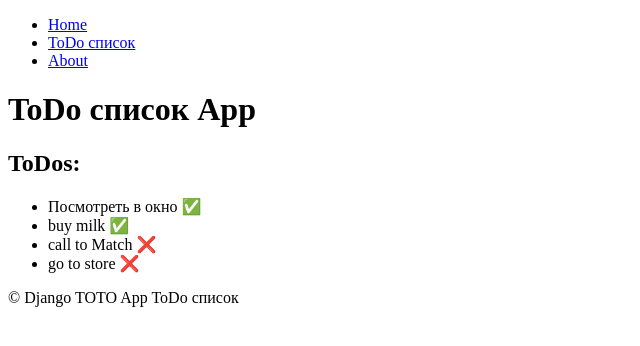
After one commit to oleksdev2/django-todo-project, a Django app: page /todos/ in a window 1280 px wide. The commit adds this page. Shown: the top 346 px of the page, without its empty margins (0-640 px from the left). Run offline with Django 5.2, Linux system fonts and the light colour scheme; data comes from the database, SQL or seed files in the repository; both versions use the stored data as it was after the commit.

Commit message:
Views - часть 1

```diff
--- a/templates/base.html
+++ b/templates/base.html
@@ -18,6 +18,8 @@
 
 <footer>
   &copy; Django TOTO App
+  {% block footer %}
+  {% endblock %}
 </footer>
 
 </body>
--- a/templates/components/navbar.html
+++ b/templates/components/navbar.html
@@ -1,6 +1,7 @@
 <nav>
   <ul>
-    <li><a href="#">Home</a></li>
+    <li><a href="{% url 'index' %}">Home</a></li>
+    <li><a href="{% url 'todo_list:index' %}">ToDo список</a></li>
     <li><a href="#">About</a></li>
   </ul>
 </nav>
--- a/todo_list/apps.py
+++ b/todo_list/apps.py
@@ -5,3 +5,4 @@ class TodoListConfig(AppConfig):
     default_auto_field = 'django.db.models.BigAutoField'
     name = 'todo_list'
     verbose_name = "Список ToDo"
+    #label = 'todo_list'  # в видео 3 объяснение где-то с 40 минуты
--- a/todo_list/models.py
+++ b/todo_list/models.py
@@ -3,6 +3,7 @@ from django.db import models
 class ToDoItem(models.Model):
 
     class Meta:
+        ordering = ('-id',)
         verbose_name = "Элемент ToDo"
         verbose_name_plural = "Элементы ToDo"
 
--- /dev/null
+++ b/todo_list/templates/todo_list/base.html
@@ -0,0 +1,5 @@
+{% extends 'base.html' %}
+
+{% block footer %}
+	ToDo список
+{% endblock %}
--- /dev/null
+++ b/todo_list/templates/todo_list/index.html
@@ -0,0 +1,24 @@
+{% extends 'todo_list/base.html' %}
+
+{% block title %}
+	ToDo список App
+{% endblock %}
+
+{% block body %}
+	<h1>ToDo список App</h1>
+  <h2>ToDos:</h2>
+  <ul>
+    {# {% for todo_item in todo_items %}  #}  {% comment %} комментарий многострочный {% endcomment %}
+    {% for todo_item in object_list %}
+    	<li>
+        {{ todo_item.title }}
+        {% if todo_item.done %}
+          ✅
+        {% else %}
+          ❌
+        {% endif %}
+      </li>
+    {% endfor %}
+
+  </ul>
+{% endblock %}
--- /dev/null
+++ b/todo_list/urls.py
@@ -0,0 +1,14 @@
+from django.urls import path
+from django.views.generic import TemplateView
+
+# вместо from .views import index_view, где указывается index_view
+from . import views  # в url уже надо указывать views.index_view, но не надо импортировать каждую вьюху
+
+app_name = 'todo_list'
+
+urlpatterns = [
+    #path('', TemplateView.as_view(template_name='todo_list/index.html'), name='index'),  # работает без вьюхи
+    #path('', views.index_view, name='index'),
+    #path('', views.ToDoListIndexView.as_view(), name='index'),
+    path('', views.ToDoListView.as_view(), name='index'),
+]
--- a/todo_list/views.py
+++ b/todo_list/views.py
@@ -1,3 +1,45 @@
+from django.http import (
+    HttpRequest,
+    HttpResponse,
+)
 from django.shortcuts import render
+from django.views.generic import (
+    TemplateView,
+    ListView,
+)
 
-# Create your views here.
+from .models import ToDoItem
+
+def index_view(request: HttpRequest) -> HttpResponse:
+    """
+    todo_items = [
+        'item 1',
+        'item 2',
+    ]
+    """
+    todo_items = ToDoItem.objects.order_by('-id').all()  # минус - сортировка в обратную сторону
+    return render(request,
+                  template_name='todo_list/index.html',
+                  context={'todo_items':todo_items}
+                  )
+
+class ToDoListIndexView(TemplateView):
+    template_name = 'todo_list/index.html'
+
+    def get_context_data(self, **kwargs):
+        context = super().get_context_data(**kwargs)
+        context['todo_items'] = ToDoItem.objects.all()
+        return context
+
+
+class ToDoListView(ListView):
+    template_name = 'todo_list/index.html'
+    model = ToDoItem
+
+    # если ниже строку удалить, то в шаблоне в цикле необходимо записать object_list
+    #context_object_name = 'todo_items'  #такое же имя как в шаблоне в цикле
+
+    def get_context_data(self, **kwargs):
+        print(ToDoItem._meta.app_label)  # выведет todo_list
+        print(ToDoItem._meta.model_name) # выведет todoitem
+        return super().get_context_data(**kwargs)
--- a/todo_manager/urls.py
+++ b/todo_manager/urls.py
@@ -15,10 +15,11 @@ Including another URLconf
     2. Add a URL to urlpatterns:  path('blog/', include('blog.urls'))
 """
 from django.contrib import admin
-from django.urls import path
+from django.urls import path, include
 from django.views.generic import TemplateView
 
 urlpatterns = [
-    path('', TemplateView.as_view(template_name="index.html")),
+    path('', TemplateView.as_view(template_name='index.html'), name='index'),
+    path('todos/', include('todo_list.urls')),
     path('admin/', admin.site.urls),
 ]
```
Also changed, not shown: todo_db.sqlite3.
